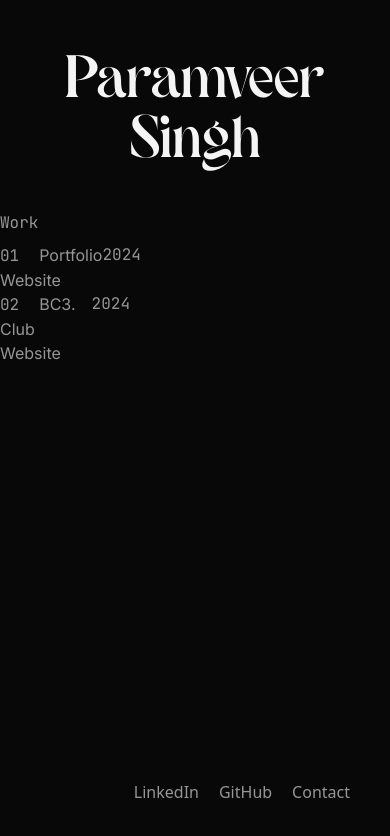
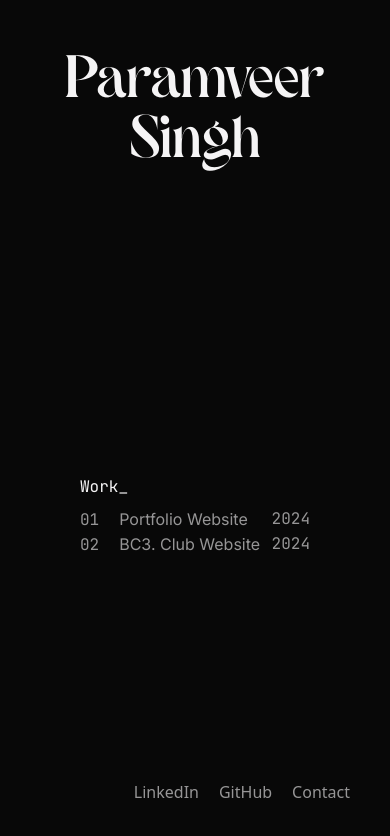
Before and after one commit to 1paramveer/portfolio, a Next.js app: page / in a window 390 px wide. Shown: the top 836 px of the page. Built offline with nearby package versions, Linux system fonts and the light colour scheme.

Commit message:
fixed postion of work and added responsiveness to it

```diff
--- a/app/page.jsx
+++ b/app/page.jsx
@@ -8,8 +8,8 @@ export const metadata = {
 
 const page = () => {
   return (
-    <div className="w-1/3 font-jetbrains">
-      <p className="opacity-60 mb-2">Work</p>
+    <div className="w-1/3 font-jetbrains h-full flex flex-col justify-end max-lg:justify-center p-20 max-lg:w-full max-lg:pb-0 min-w-72">
+      <p className="mb-2">Work_</p>
       <div>
         <div className="flex justify-between">
           <p className="font-inter">
--- a/components/Cursor.jsx
+++ b/components/Cursor.jsx
@@ -7,7 +7,7 @@ const Cursor = () => {
   useEffect(() => {
     const cursor = document.getElementById("custom-cursor");
     const target = document.querySelectorAll(".enlarge-cursor");
-    const link = document.querySelectorAll("a");
+    const link = document.querySelectorAll(".reduce-cursor");
 
     const onMouseMove = (e) => {
       const { clientX, clientY } = e;
--- a/components/Navbar.jsx
+++ b/components/Navbar.jsx
@@ -13,20 +13,20 @@ const Navbar = () => {
         <Link
           href="https://www.linkedin.com/in/1paramveer/edin.com/in/1paramveer/"
           target="_blank"
-          className="opacity-60 duration-200 hover:opacity-100"
+          className="reduce-cursor opacity-60 duration-200 hover:opacity-100"
         >
           LinkedIn
         </Link>
         <Link
           href="https://github.com/1paramveer"
           target="_blank"
-          className="opacity-60 duration-200 hover:opacity-100"
+          className="reduce-cursor opacity-60 duration-200 hover:opacity-100"
         >
           GitHub
         </Link>
         <Link
           href="mailto:paramsingh1205@hotmail.com"
-          className="opacity-60 duration-200 hover:opacity-100"
+          className="reduce-cursor opacity-60 duration-200 hover:opacity-100"
         >
           Contact
         </Link>
```
